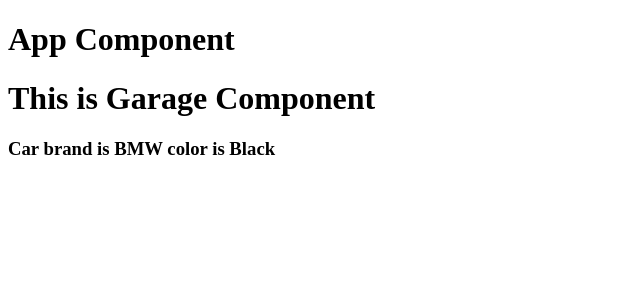
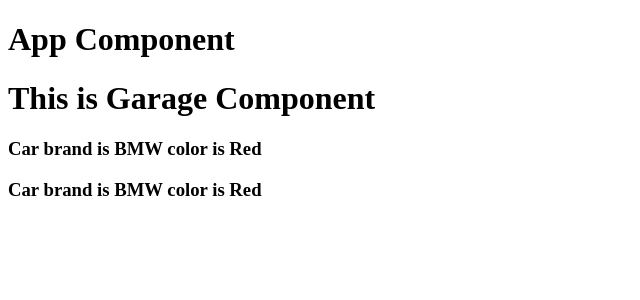
Before and after one commit to panneerselvam999/React-tutorial, a React (Create React App) app in the folder app/: page / in a window 1280 px wide. Shown: the top 300 px of the page, without its empty margins (0-640 px from the left). Built offline with nearby package versions, Linux system fonts and the light colour scheme.

Commit message:
send props object type

```diff
--- a/app/src/Component/Car.js
+++ b/app/src/Component/Car.js
@@ -1,12 +1,13 @@
 
 
 function Car(props) {
-    const { CarInfo } = props
-    const { brand, color } = CarInfo
+    const { CarInfoBMW } = props
+    const { brand, color } = CarInfoBMW
 
     return (
         <div>
             <h3>Car brand is {brand} color is {color}</h3>
+            <h3>Car brand is {CarInfoBMW.brand} color is {CarInfoBMW.color}</h3>
         </div>
     )
 }
--- a/app/src/Component/Garage.js
+++ b/app/src/Component/Garage.js
@@ -2,14 +2,14 @@ import Car from "./Car";
 
 
 // const bmw = "BMW"
-const CarInfo = { brand: "BMW", color: "Black" }
+const CarInfo = { brand: "BMW", color: "Red" }
 
 function Garage() {
     return (
         <div>
             <h1>This is Garage Component</h1>
             {/* <Car brand={bmw} color="Black" /> */}
-            <Car CarInfo={CarInfo} />
+            <Car CarInfoBMW={CarInfo} />
         </div>
     )
 }
```
